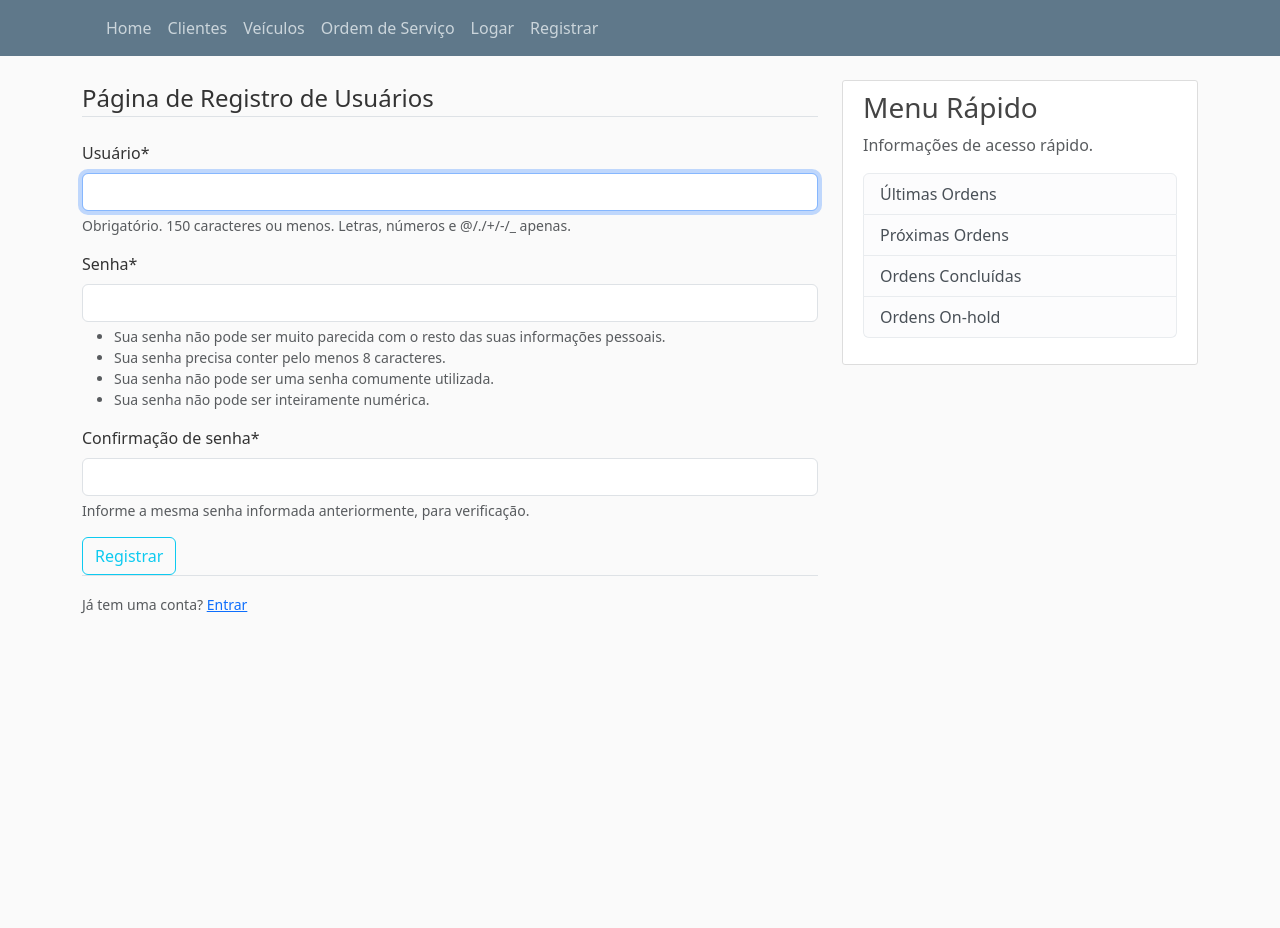
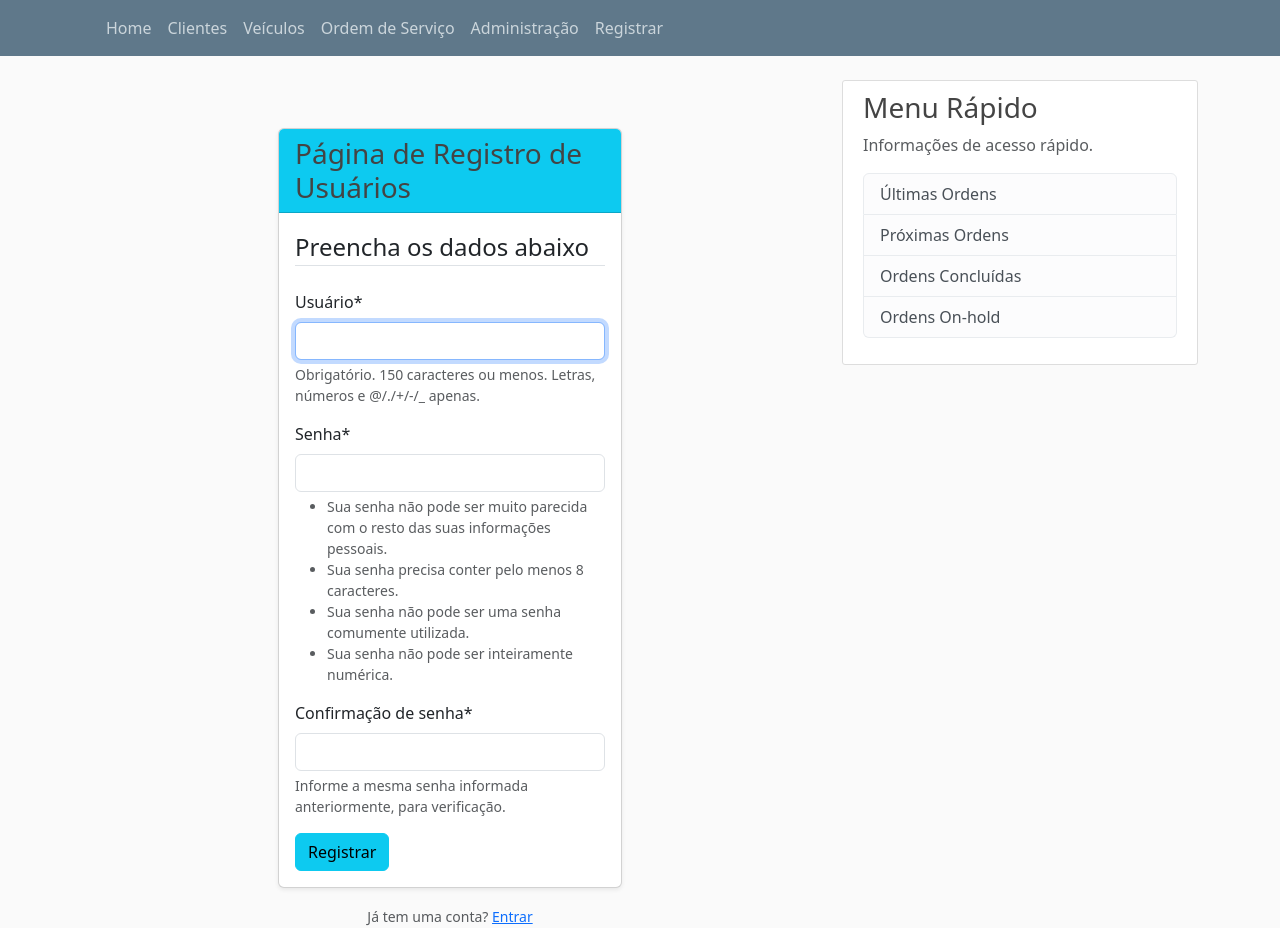
Before and after one commit to AllanUnivesp/ProjDjango, a Django app: page /register/ in a window 1280 px wide. Before the commit the page ends 614 px from the top, so only its background shows below. Run offline with Django 5.2, Linux system fonts and the light colour scheme; some libraries are stand-ins or nearby versions.

Commit message:
feat: Atualizar links de navegação no cabeçalho
Atualiza os links de navegação no cabeçalho do site para melhorar a usabilidade. O link "Logar" foi alterado para "Administração" e o link "Registrar" permaneceu o mesmo.

```diff
--- a/GarageHub/templates/garage/base.html
+++ b/GarageHub/templates/garage/base.html
@@ -34,7 +34,7 @@
             </div>
             <!-- Navbar Right Side -->
             <div class="navbar-nav">
-              <a class="nav-item nav-link" href="/admin">Logar</a>
+              <a class="nav-item nav-link" href="/admin">Administração</a>
               <a class="nav-item nav-link" href="/register">Registrar</a>
             </div>
           </div>
--- a/GarageHub/templates/users/register.html
+++ b/GarageHub/templates/users/register.html
@@ -1,26 +1,45 @@
 {% extends "garage/base.html" %}
 
 {% block content %}
-    {# Carregar as tags do Crispy Forms para renderização do formulário #}
+    {# Carrega as tags do Crispy Forms para renderização do formulário #}
     {% load crispy_forms_tags %}
 
+    <div class="container mt-5">
+        {# Centraliza o conteúdo na página #}
+        <div class="row justify-content-center">
+            <div class="col-md-6">
+                {# Cria um cartão com sombra para dar destaque ao formulário #}
+                <div class="card shadow-sm">
+                    {# Cabeçalho do cartão com estilo #}
+                    <div class="card-header bg-info text-white">
+                        <h3 class="mb-0">Página de Registro de Usuários</h3>
+                    </div>
+                    {# Corpo do cartão onde o formulário será inserido #}
+                    <div class="card-body">
                         <form method="POST">
+                            {# Proteção CSRF para segurança do formulário #}
                             {% csrf_token %}
 
                             <fieldset class="form-group">
-            <legend class="border-bottom mb-4">Página de Registro de Usuários</legend>
-            {# Renderizar o formulário com Crispy Forms #}
+                                <legend class="border-bottom mb-4">Preencha os dados abaixo</legend>
+                                {# Renderiza o formulário com Crispy Forms para melhor estilo e estrutura #}
                                 {{ form|crispy }}
                             </fieldset>
 
+                            {# Botão de submissão do formulário #}
                             <div class="form-group">
-            <button class="btn btn-outline-info" type="submit">Registrar</button>
+                                <button class="btn btn-info btn-block" type="submit">Registrar</button>
                             </div>
                         </form>
-
-    <div class="border-top pt-3">
+                    </div>
+                </div>
+                {# Texto de rodapé com link para a página de login #}
+                <div class="text-center mt-3">
                     <small class="text-muted">Já tem uma conta?
-            <a class="ml-2" href="#">Entrar</a>
+                        <a href="#" class="ml-2">Entrar</a>
                     </small>
                 </div>
+            </div>
+        </div>
+    </div>
 {% endblock content %}
```
Also changed, not shown: GarageHub/db.sqlite3. Lines whose indentation alone changed are shown as unchanged.
